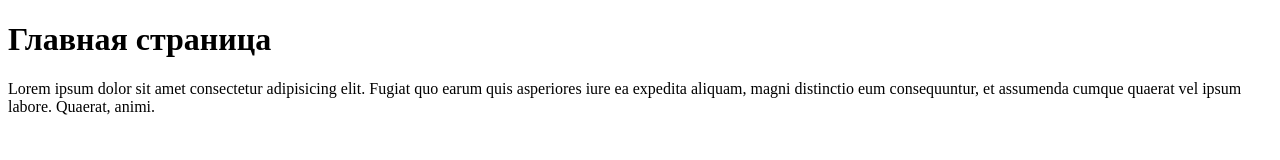
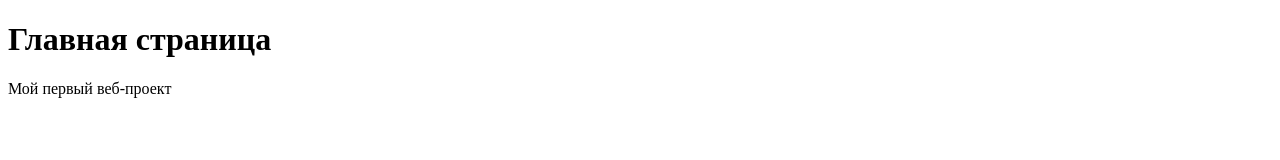
Before and after one commit to igsekor/new, a plain HTML site: page index.html in a window 1280 px wide. Drawn offline with Linux system fonts and the light colour scheme.

Commit message:
Изменяет текст абзаца

```diff
--- a/index.html
+++ b/index.html
@@ -8,6 +8,6 @@
 </head>
 <body>
   <h1>Главная страница</h1>
-  <p>Lorem ipsum dolor sit amet consectetur adipisicing elit. Fugiat quo earum quis asperiores iure ea expedita aliquam, magni distinctio eum consequuntur, et assumenda cumque quaerat vel ipsum labore. Quaerat, animi.</p>
+  <p>Мой первый веб-проект</p>
 </body>
 </html>
```
